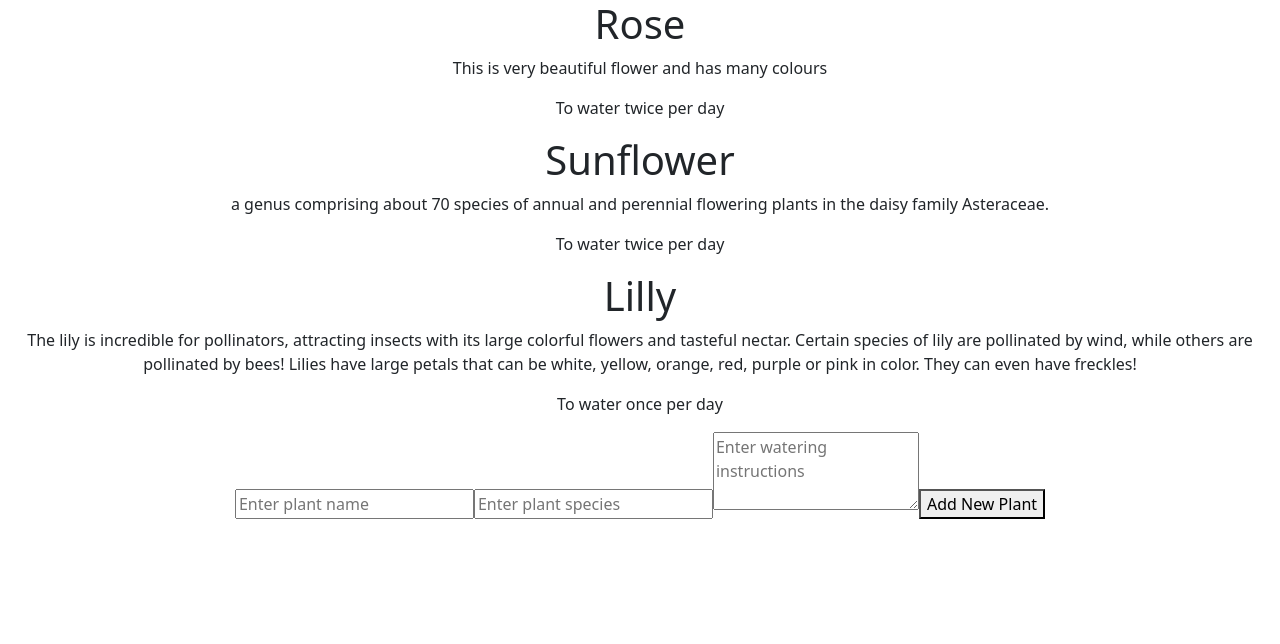
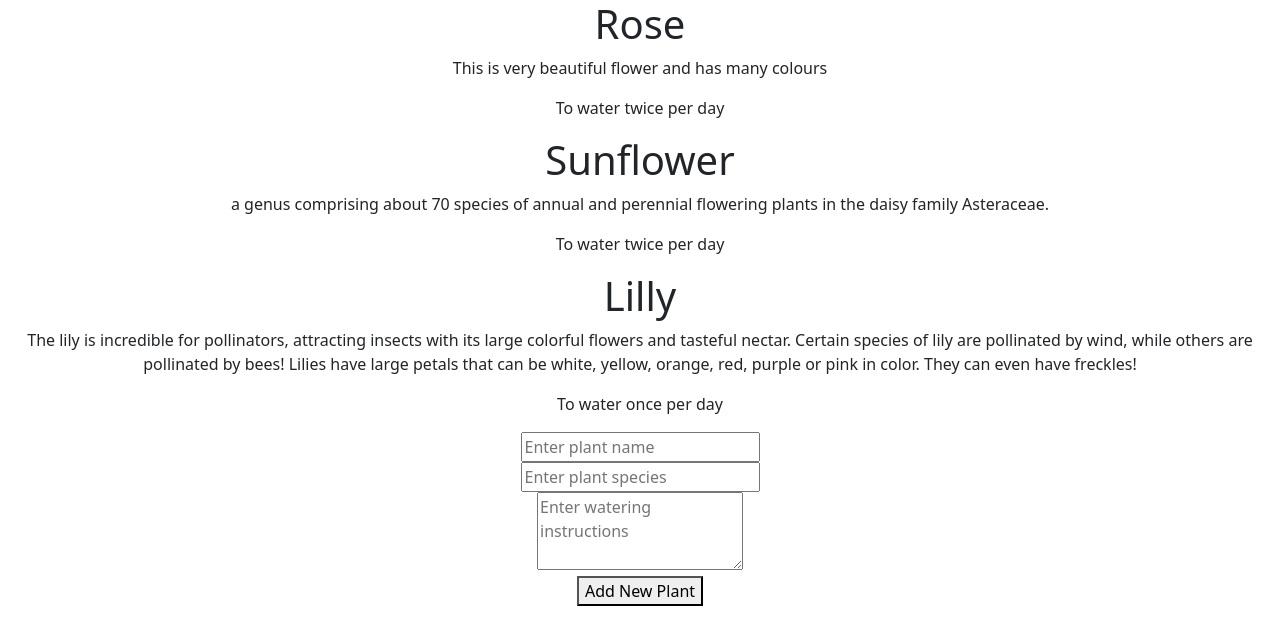
Before and after one commit to manijehshirzadeh/plants-react-app, a React (Create React App) app: page / in a window 1280 px wide. Shown: the top 644 px of the page. Built offline with nearby package versions, Linux system fonts and the light colour scheme.

Commit message:
added divs to have each input in separate lines. set input values to empty strings when add button is clicked. so the input fields will be cleared.

```diff
--- a/src/AddNewPlant.js
+++ b/src/AddNewPlant.js
@@ -21,23 +21,30 @@ function AddNewPlant(props) {
     e.preventDefault();
     let newPlant = { name: name, species: species, instruction: instruction };
     props.onAdd(newPlant);
-    console.log({ name: name, species: species, instruction: instruction });
+    setName("");
+    setSpecies("");
+    setInstruction("");
   };
 
   return (
     <form onSubmit={handleSubmit}>
+      <div>
         <input
           type="text"
           placeholder="Enter plant name"
           value={name}
           onChange={handleNameChange}
-      />
+        />{" "}
+      </div>
+      <div>
         <input
           type="text"
           placeholder="Enter plant species"
           value={species}
           onChange={handleSpeciesChange}
-      />
+        />{" "}
+      </div>
+      <div>
         <textarea
           type="text"
           placeholder="Enter watering instructions"
@@ -45,6 +52,7 @@ function AddNewPlant(props) {
           value={instruction}
           onChange={handleInstruction}
         />
+      </div>
       <button type="submit">Add New Plant</button>
     </form>
   );
```
Lines whose indentation alone changed are shown as unchanged.
